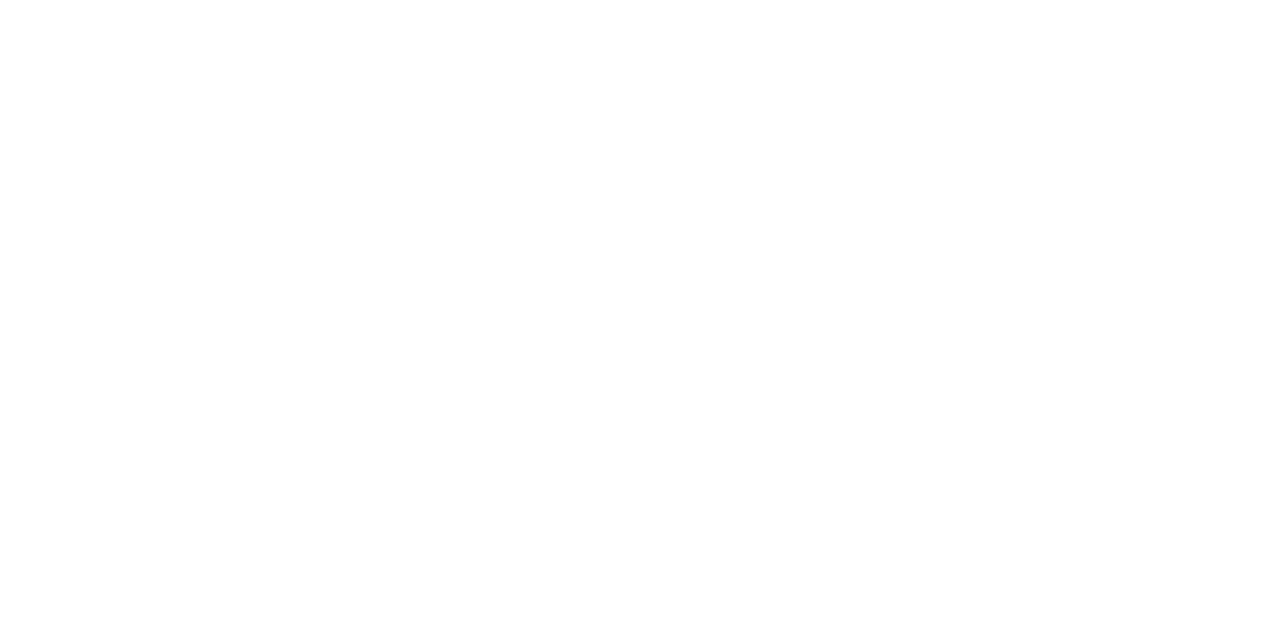
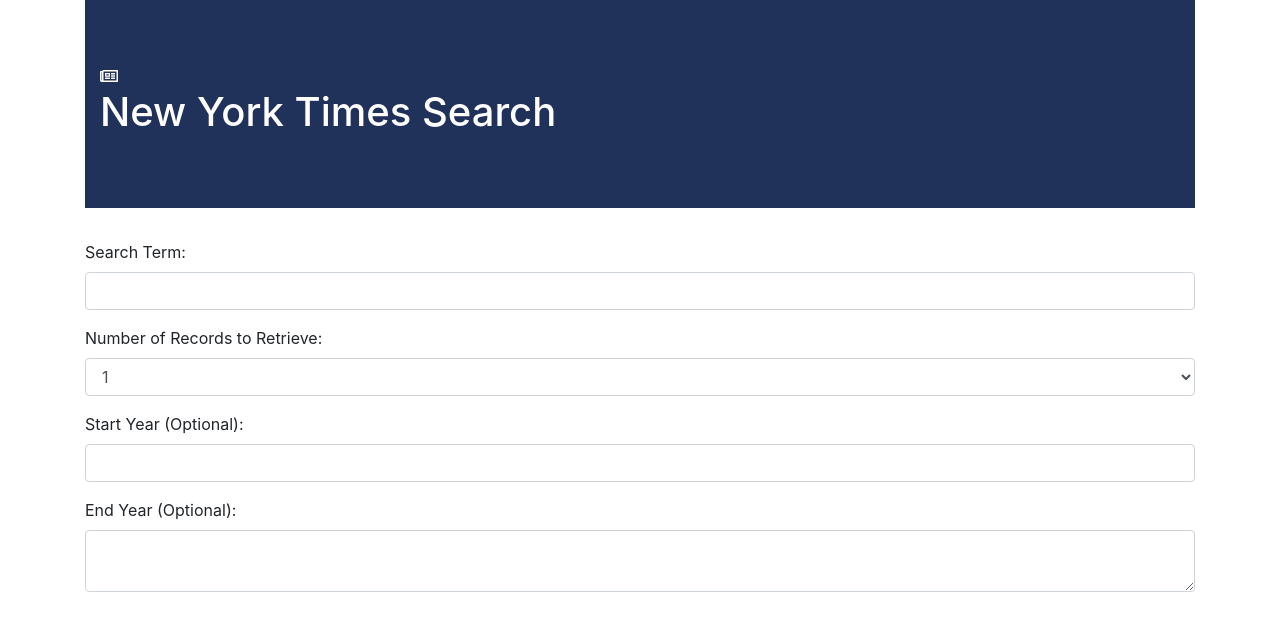
Before and after one commit to nicksedillos/nytsearch, a plain HTML site: page index.html in a window 1280 px wide. Drawn offline with nearby package versions, Linux system fonts and the light colour scheme.

Commit message:
initial HTML commit

```diff
--- a/index.html
+++ b/index.html
@@ -4,10 +4,55 @@
     <meta charset="UTF-8">
     <meta name="viewport" content="width=device-width, initial-scale=1.0">
     <meta http-equiv="X-UA-Compatible" content="ie=edge">
-    <title>New York Times article search</title>
+    <title>New York Times | Article Search</title>
     <link href="css/style.css" rel="stylesheet">
+
+     <!-- CSS Bootstrap link -->
+     <link rel="stylesheet" href="https://stackpath.bootstrapcdn.com/bootstrap/4.1.3/css/bootstrap.min.css" integrity="sha384-MCw98/SFnGE8fJT3GXwEOngsV7Zt27NXFoaoApmYm81iuXoPkFOJwJ8ERdknLPMO" crossorigin="anonymous">
+     <link rel="stylesheet" href="https://use.fontawesome.com/releases/v5.2.0/css/all.css" integrity="sha384-hWVjflwFxL6sNzntih27bfxkr27PmbbK/iSvJ+a4+0owXq79v+lsFkW54bOGbiDQ" crossorigin="anonymous">
 </head>
+
 <body>
+    <div class="container">
+        <div class="jumbotron jumbotron-fluid" style="background-color: #20315A ; color: white;">
+            <div class="container">
+              <i class="far fa-newspaper"></i>
+              <h1 class="title">New York Times Search</h1>
+            </div>
+        </div>
+    </div>
 
+    <section class="search-parameters">
+        <div class="container">
+                <form>
+                        <div class="form-group">
+                          <label for="exampleFormControlInput1">Search Term:</label>
+                          <input type="text" class="form-control" id="search-term">
+                        </div>
+                        <div class="form-group">
+                          <label for="exampleFormControlSelect1">Number of Records to Retrieve:</label>
+                          <select class="form-control" id="number-records">
+                            <option>1</option>
+                            <option>5</option>
+                            <option>10</option>
+                          </select>
+                        </div>
+                        <div class="form-group">
+                            <label for="exampleFormControlInput1">Start Year (Optional):</label>
+                            <input type="text" class="form-control" id="start-year">
+                        </div>
+                        <div class="form-group">
+                          <label for="exampleFormControlTextarea1">End Year (Optional):</label>
+                          <textarea class="form-control" id="end-year"></textarea>
+                        </div>
+                      </form>
+        </div>
+    </section>
+
+
+    <!-- JS/jQuery Bootstrap links -->
+    <script src="https://code.jquery.com/jquery-3.3.1.slim.min.js" integrity="sha384-q8i/X+965DzO0rT7abK41JStQIAqVgRVzpbzo5smXKp4YfRvH+8abtTE1Pi6jizo" crossorigin="anonymous"></script>
+    <script src="https://cdnjs.cloudflare.com/ajax/libs/popper.js/1.14.3/umd/popper.min.js" integrity="sha384-ZMP7rVo3mIykV+2+9J3UJ46jBk0WLaUAdn689aCwoqbBJiSnjAK/l8WvCWPIPm49" crossorigin="anonymous"></script>
+    <script src="https://stackpath.bootstrapcdn.com/bootstrap/4.1.3/js/bootstrap.min.js" integrity="sha384-ChfqqxuZUCnJSK3+MXmPNIyE6ZbWh2IMqE241rYiqJxyMiZ6OW/JmZQ5stwEULTy" crossorigin="anonymous"></script>
 </body>
 </html>
```
